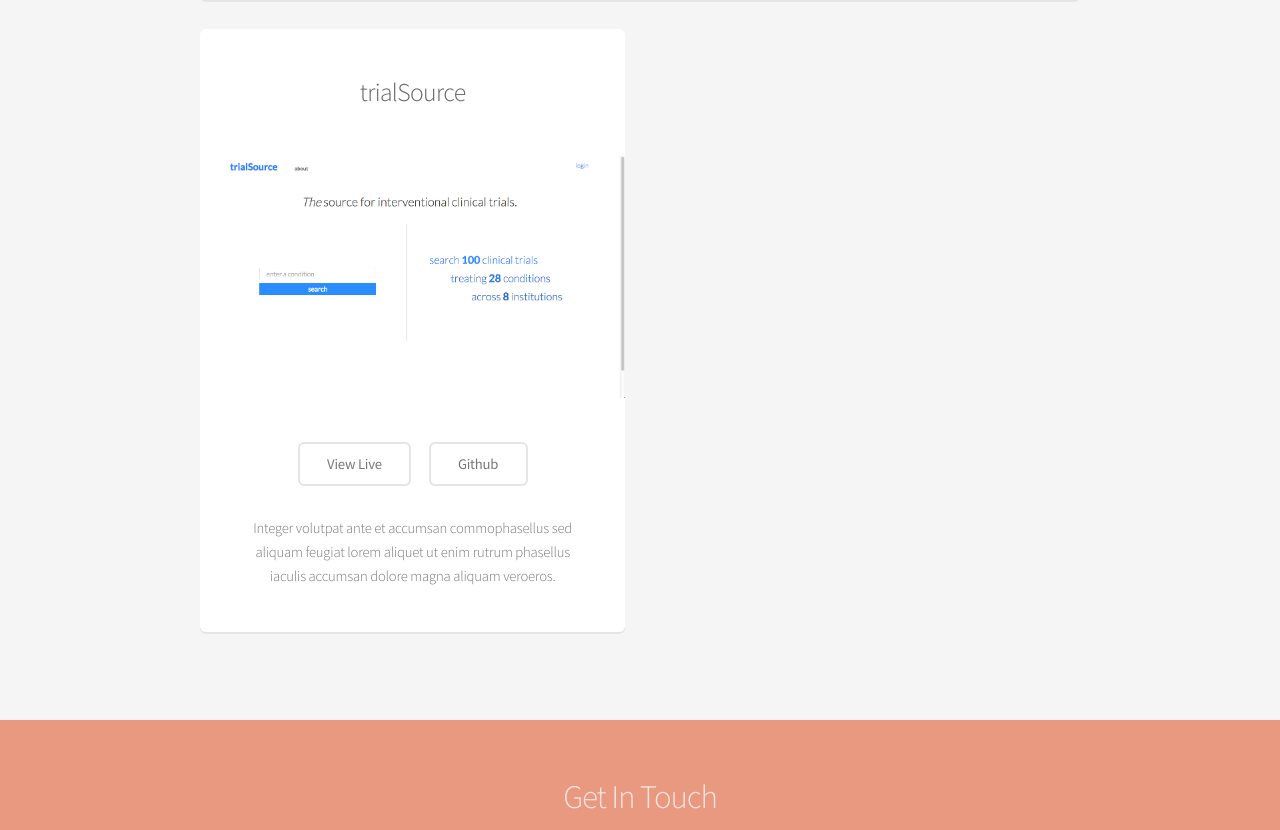
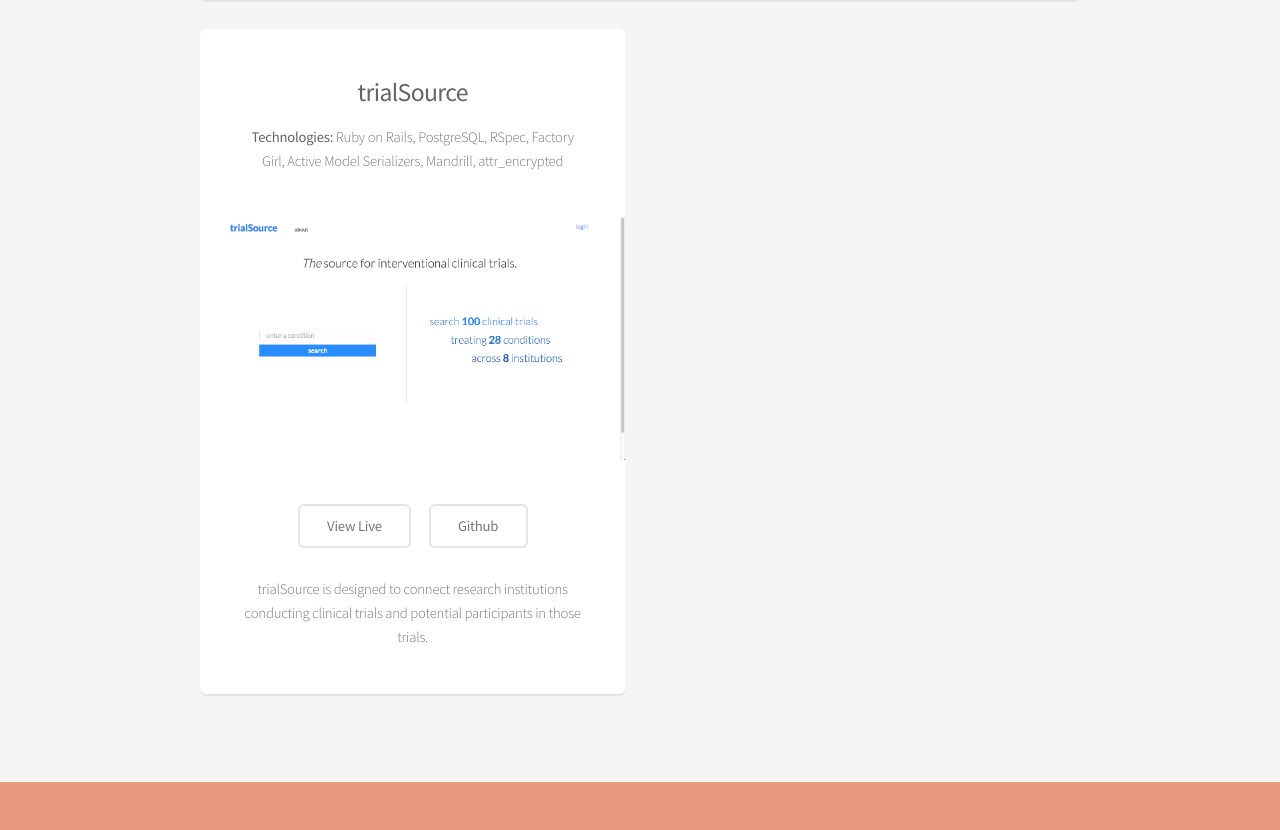
Before and after one commit to 1Maria/1Maria.github.io, a plain HTML site: page index.html in a window 1280 px wide. Shown: the part 1286-2116 px from the top of the page. Drawn offline with Linux system fonts and the light colour scheme.

Commit message:
Edit trialSource

```diff
--- a/index.html
+++ b/index.html
@@ -88,13 +88,14 @@
 					<div class="6u 12u(narrower)">
 
 						<section class="box special">
-							<h3>trialSource</h3>
+							<h3><strong>trialSource</strong></h3>
+							<p><strong>Technologies:</strong> Ruby on Rails, PostgreSQL, RSpec, Factory Girl, Active Model Serializers, Mandrill, attr_encrypted</p>
 							<span class="image featured"><img src="images/pic02.jpg" alt="" /></span>
 							<ul class="actions">
 								<li><a href="http://www.trialsource.org/#" class="button alt">View Live</a></li>
 								<li><a href="https://github.com/TrialSource/TrialSource" class="button alt">Github</a></li>
 							</ul>
-							<p>Integer volutpat ante et accumsan commophasellus sed aliquam feugiat lorem aliquet ut enim rutrum phasellus iaculis accumsan dolore magna aliquam veroeros.</p>
+							<p>trialSource is designed to connect research institutions conducting clinical trials and potential participants in those trials.</p>
 						</section>
 
 					</div>
```
